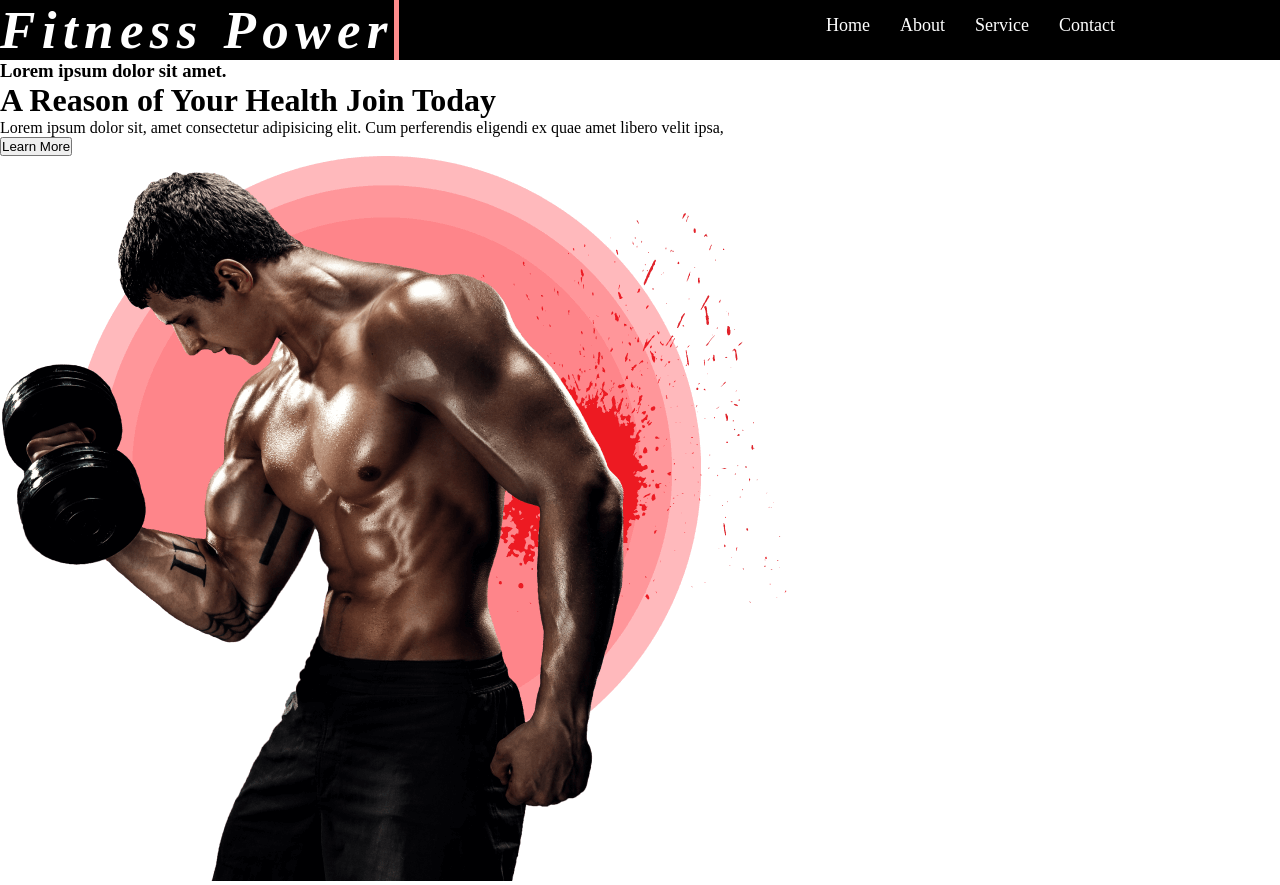
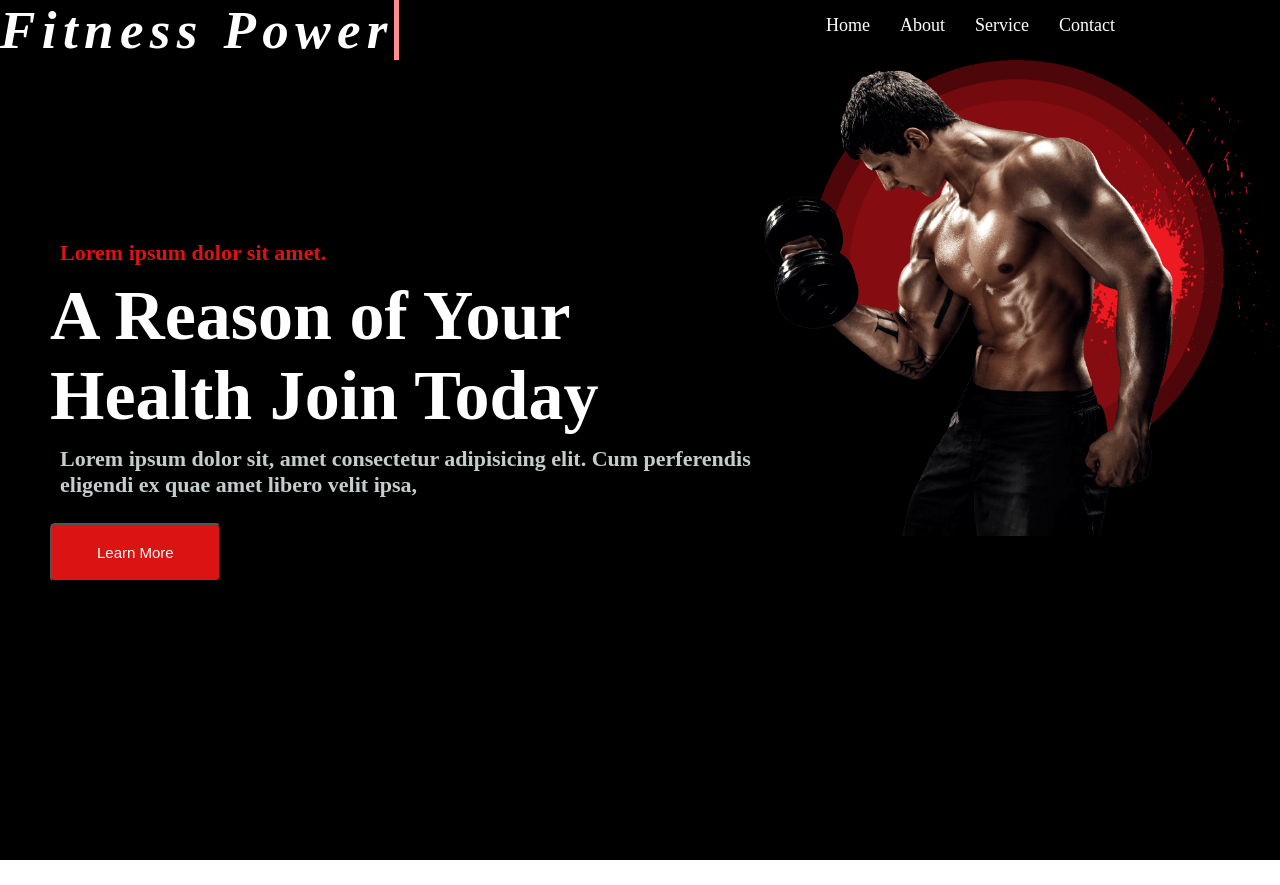
Before and after one commit to Idba1/gym-practice-project, a plain HTML site: page index.html in a window 1280 px wide. After the commit the page ends 860 px from the top, so only its background shows below. Drawn offline with Linux system fonts and the light colour scheme.

Commit message:
home section

```diff
--- a/index.html
+++ b/index.html
@@ -25,11 +25,11 @@
             <div class="home-container">
                 <div class="home">
                     <div class="left-side-content">
-                        <h3>Lorem ipsum dolor sit amet.</h3>
-                        <h1>A Reason of Your Health Join Today</h1>
-                        <p>Lorem ipsum dolor sit, amet consectetur adipisicing elit. Cum
+                        <div class="description1">Lorem ipsum dolor sit amet.</div>
+                        <h1 class="title">A Reason of Your Health Join Today</h1>
+                        <p class="description">Lorem ipsum dolor sit, amet consectetur adipisicing elit. Cum
                         perferendis eligendi ex quae amet libero velit ipsa,</p>
-                        <button>Learn More</button>
+                        <button class="learn-btn">Learn More</button>
                     </div>
                     <div class="right-side-content">
                         <div class="home-image">
--- a/style.css
+++ b/style.css
@@ -34,3 +34,48 @@
 .menu-items li:hover{
     color: rgb(255, 30, 0);
 }
+
+/**home container**/
+
+.home-container{
+    width: 100%;
+    height: 100vh;
+    background-color: black;
+    color: white;
+    margin: 0 auto;
+}
+.home-image img{
+    width: 100%;
+}
+.home{
+    display: flex;
+}
+.left-side-content{
+    margin-top: 170px;
+    margin-left: 50px;
+}
+.title{
+    font-size: 70px;
+    font-weight: bold;
+}
+.description{
+    font-size: 22px;
+    font-weight: 700;
+    margin: 10PX;
+    color: rgb(196, 205, 205);
+}
+.description1{
+    color: rgb(219, 19, 19);
+    font-size: 22px;
+    font-weight: 700;
+    margin: 10PX;
+}
+.learn-btn{
+    background-color: rgb(219, 19, 19);
+    color: white;
+    margin-top: 15px;
+    font-size: 15px;
+    font-weight: 40;
+    padding: 19px 45px;
+    border-radius: 5px;
+}
```
